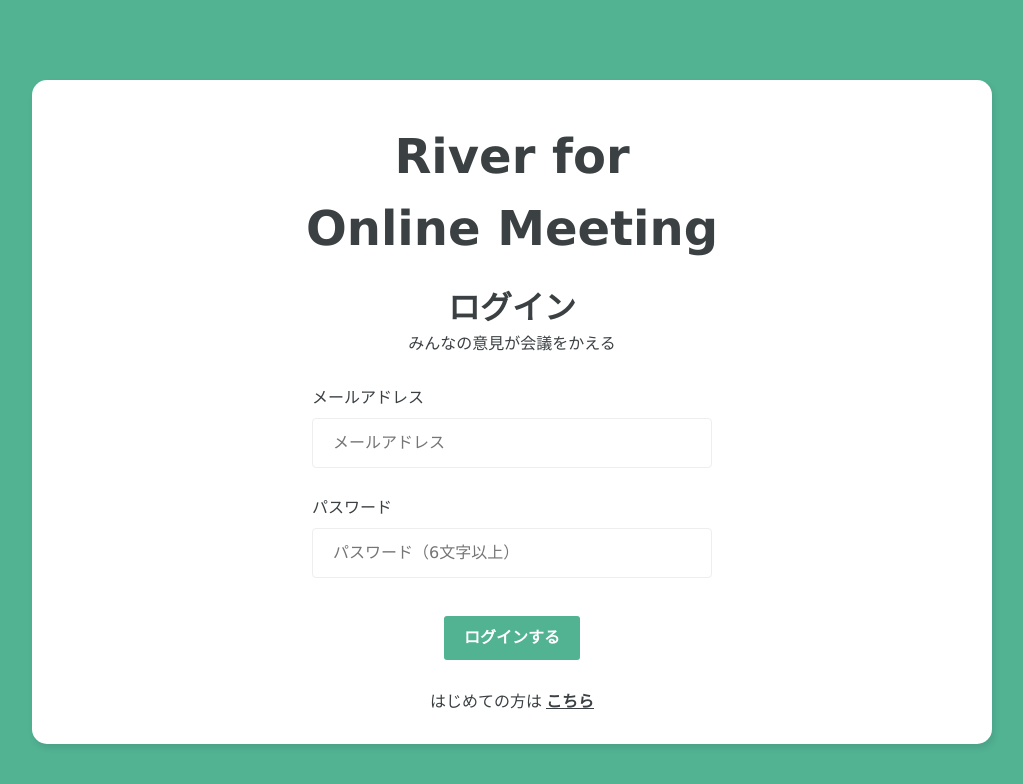
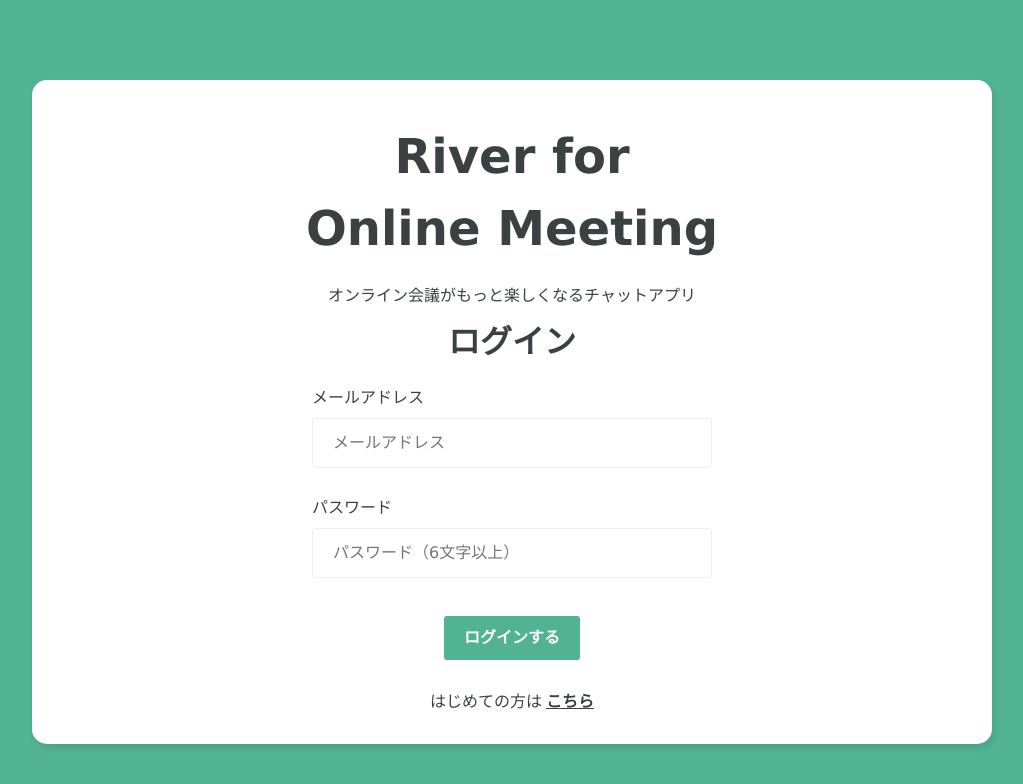
Before and after one commit to 8hatch8/River-app_02, a Vue app in the folder vue/: page / in a window 1280 px wide. Shown: the top 784 px of the page, without its empty margins (128-1151 px from the left). Built offline with nearby package versions, Linux system fonts and the light colour scheme; no server answers.

Commit message:
update: キャッチコピーを変更

```diff
--- a/vue/src/components/Welcome/LoginForm.vue
+++ b/vue/src/components/Welcome/LoginForm.vue
@@ -7,9 +7,9 @@
       </h1>
     </div>
     <div class="subtitle">
-      <h2 class="font-md">ログイン</h2>
-      <p class="font-sm">みんなの意見が会議をかえる</p>
+      <p class="font-sm">オンライン会議がもっと楽しくなるチャットアプリ</p>
     </div>
+    <h2 class="font-md">ログイン</h2>
     <form class="Form" @submit.prevent="login">
       <input-box
         id="email"
--- a/vue/src/components/Welcome/SignupForm.vue
+++ b/vue/src/components/Welcome/SignupForm.vue
@@ -7,9 +7,9 @@
       </h1>
     </div>
     <div class="subtitle">
-      <h2 class="font-md">新規登録</h2>
-      <p class="font-sm">みんなの意見が会議をかえる</p>
+      <p class="font-sm">オンライン会議がもっと楽しくなるチャットアプリ</p>
     </div>
+    <h2 class="font-md">新規登録</h2>
     <form class="Form" @submit.prevent="signUp">
       <input-box
         id="nickname"
```
